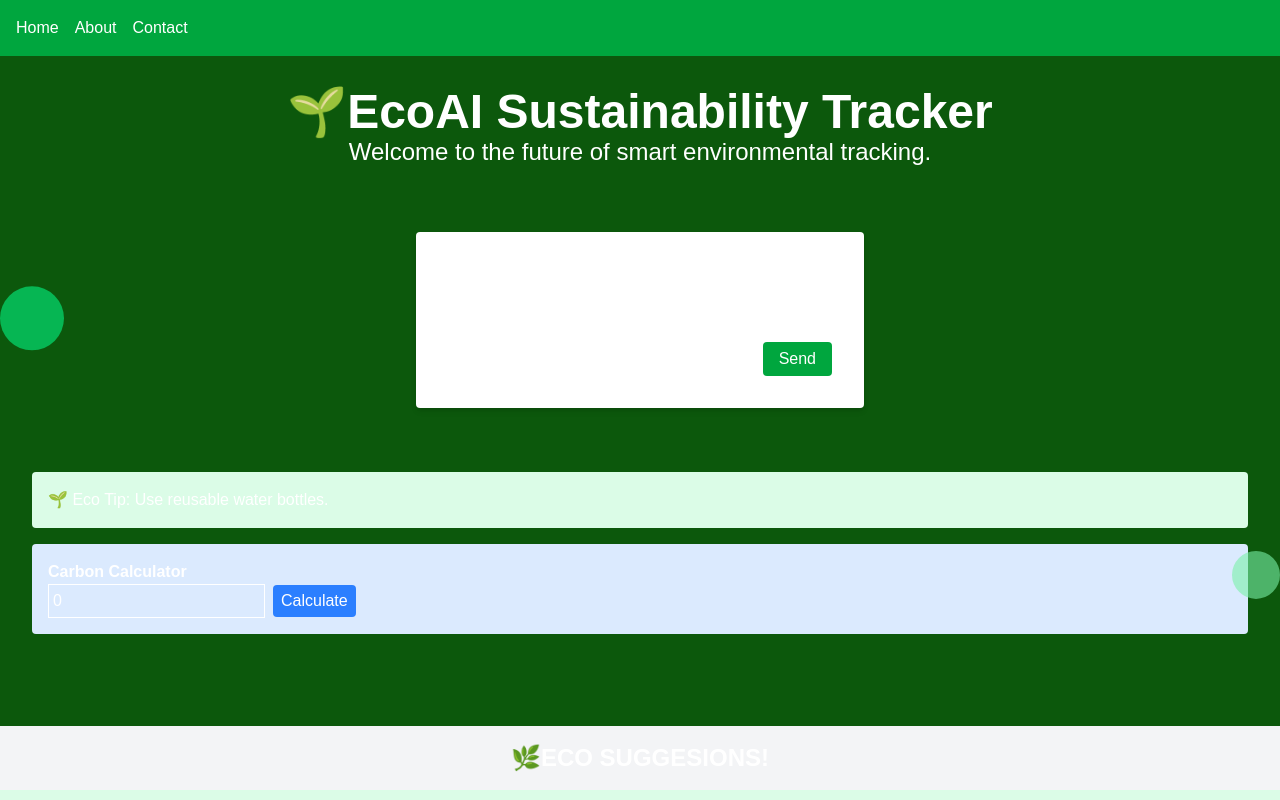
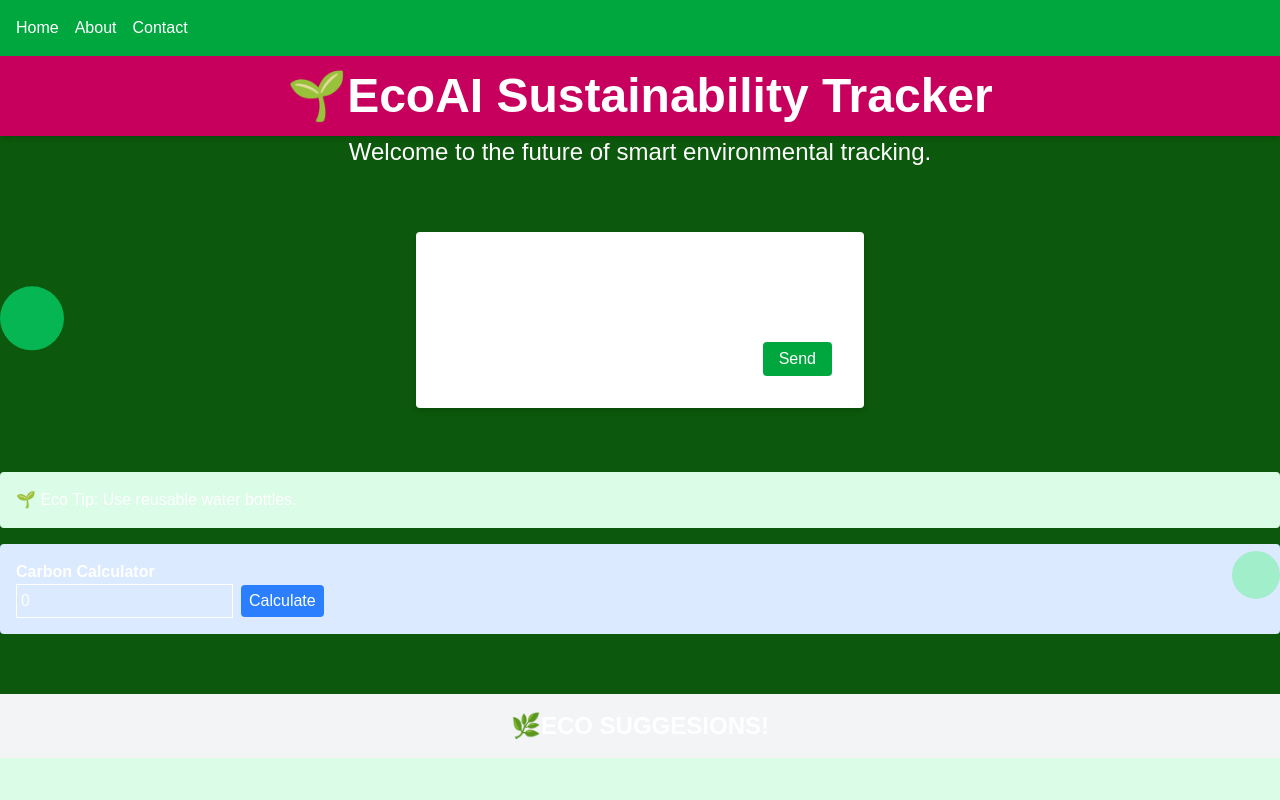
Before and after one commit to nagaraj2331P/ecoai-trackers, a Next.js app: page / in a window 1280 px wide. Shown: the top 800 px of the page. Built offline with nearby package versions, Linux system fonts and the light colour scheme.

Commit message:
Update page.tsx

```diff
--- a/app/page.tsx
+++ b/app/page.tsx
@@ -6,8 +6,8 @@ import CarbonCalculator from '@/components/CarbonCalculator';
 export default function Home() {
   return (
 
-    <main className="p-8">
-      <h1 className="text-5xl text-center font-bold">🌱EcoAI Sustainability Tracker</h1>
+    <main className="p-0">
+      <h1 className="text-5xl text-center font-bold w-full h-20 bg-pink-700 flex items-center justify-center relative shadow-md">🌱EcoAI Sustainability Tracker</h1>
       <p className="text-2xl text-center">Welcome to the future of smart environmental tracking.</p>
       <p className="p-8"></p>
       <AskAI/>
```
